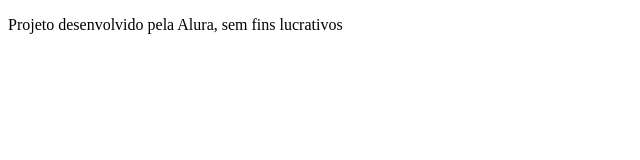
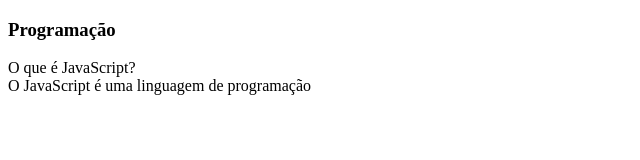
Before and after one commit to nuxius/friendly-octo-garbanzo, a plain HTML site: page index.html in a window 1280 px wide. Shown: the whole page, without its empty margins (0-640 px from the left). Drawn offline with Linux system fonts and the light colour scheme.

Commit message:
alterações

```diff
--- a/index.html
+++ b/index.html
@@ -1,16 +1,24 @@
 <!DOCTYPE html>
-<html lang="en">
+<html lang="pt-br">
 <head>
     <meta charset="UTF-8">
-    <meta name="viewport" content="width=device-width, initial-scale=1.0">
-    <title>Document</title>
+    <meta name="viewport" content="width=device-width", initial-scale=1.0>
+    <title>Flashcard</title>
 </head>
 <body>
     <main>
-
+        <section id="container">
+            <article class="cartao">
+                <div class="cartao__conteudo">
+                    <h3>Programação</h3>
+                    <div class="cartao__conteudo__pergunta">
+                        O que é JavaScript?
+                    </div>
+                    <div class="cartao__conteudo__resposta">
+                        O JavaScript é uma linguagem de programação
+                    </div>
+                </div>
+            </article>
+        </section>
     </main>
-    <footer>
-        <p>Projeto desenvolvido pela Alura, sem fins lucrativos</p>
-    </footer>
-</body>
-</html>
+    <footer
```
